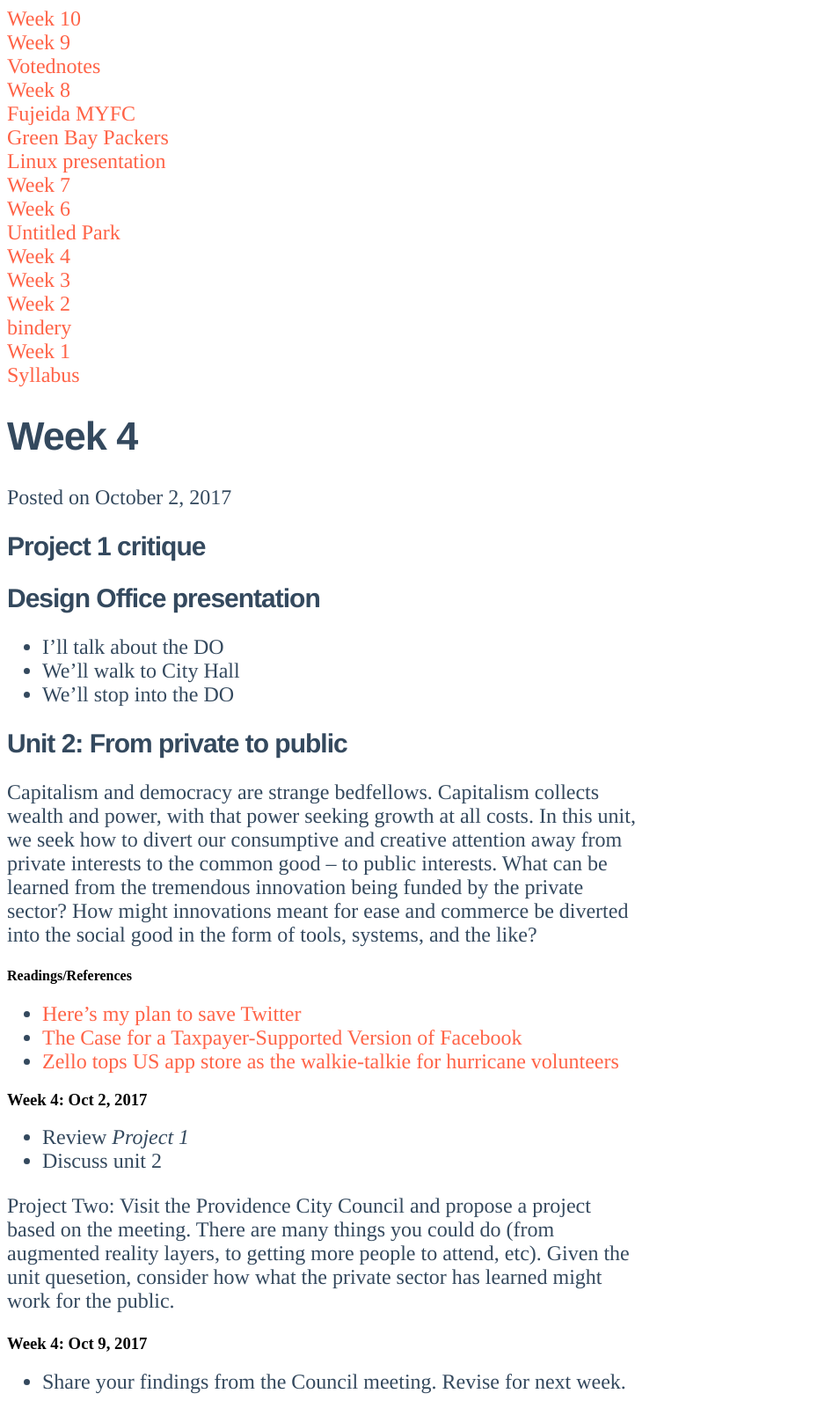
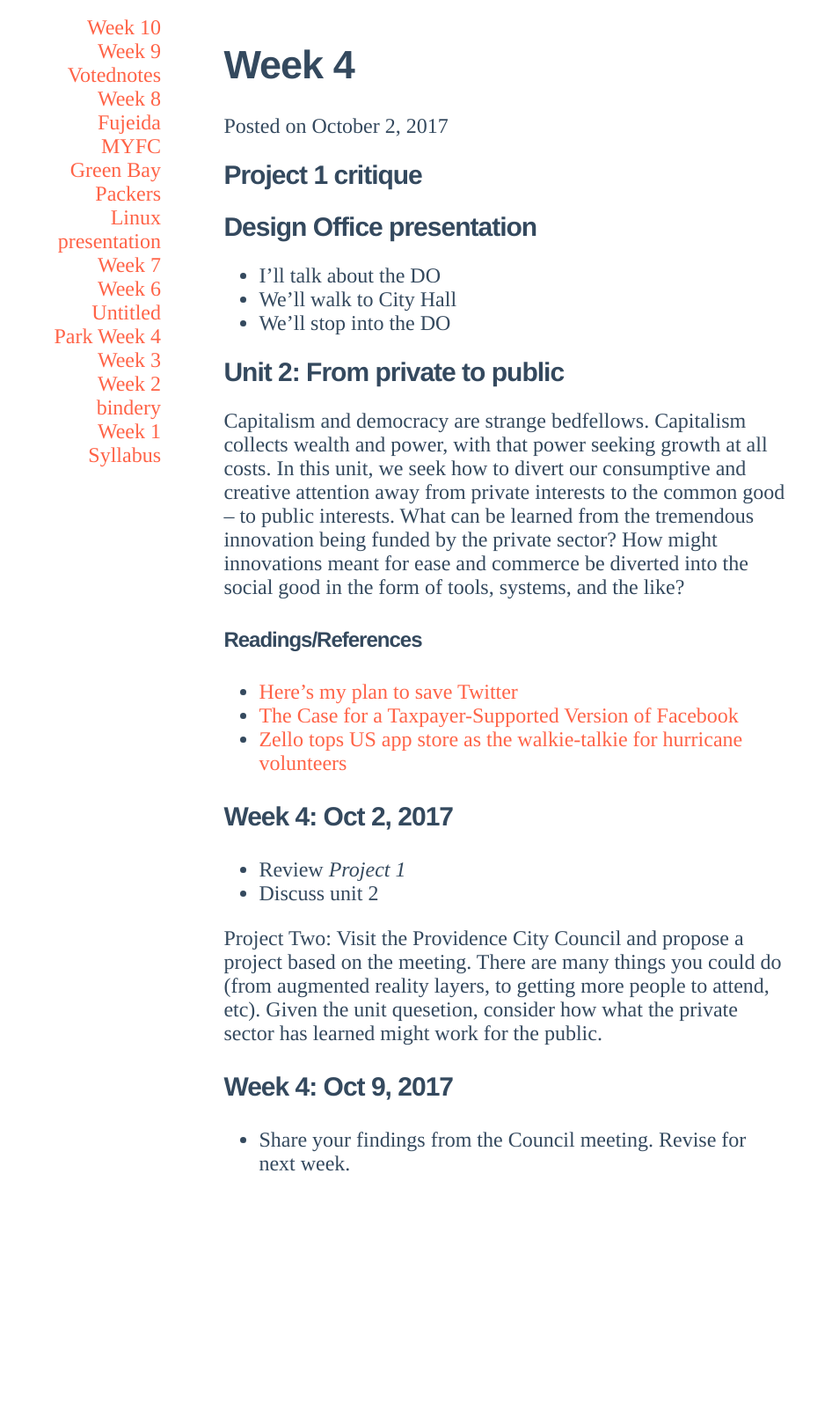
Before and after one commit to risd-gd/wd, a Jekyll site: the page built from _posts/2017-10-02-week4.md, in a window 1280 px wide. Shown: the whole page at 88% size, without its empty margins (0-946 px from the left). Built offline with Jekyll 4.4.1, drawn with Linux system fonts in a browser that asks for light colours; after the commit the page ends 1382 px from its top, so only the background shows below that.

Commit message:
website update

```diff
--- a/_layouts/default.html
+++ b/_layouts/default.html
@@ -4,22 +4,23 @@
       <link href="/sitecss/style.css" type="text/css" rel="stylesheet">
   </head>
   <body class="permalink">
-
+    <div class="side">
+      <div class="menutext">
     {% for post in site.posts %}
-    <div class="side">
-
           <a class="post-link" href="{{ post.url | prepend: site.github.url }}">
          {{ post.title }}
         </a>
         {% endfor %}
-    </div>
+      </div>
+   </div>
+   <div class="side2">
+              <h1>{{ page.title }}</h1>
 
-              <h1>{{ page.title }}</h1>
           <p class="label">Posted  on
             <time datetime="page.date">{{ page.date | date: "%B %-d, %Y" }}</time></p>
-
         <article>
           {{ content }}
         </article>
+   </div>
   </body>
 </html>
--- a/sitecss/style.css
+++ b/sitecss/style.css
@@ -1,5 +1,32 @@
+.side {
+	float: left;
+	height: 100%;
+	width: 10%;
+	padding-left: 50px;
+	padding-right: 30px;
+	padding-bottom: 30px;
+	margin-right: 10px;
+}
 
+.side2 {
+	float: left;
+	height: 100%;
+	width: 60%;
+	margin-top: 10px;
+	padding-left: 30px;
+	padding-right: 30px;
+	padding-bottom: 30px;
+	max-width: 80ch;
+}
 
+.menutext {
+
+	float: left;
+	display: inline-block;
+	text-align: right;
+	width: 125px;
+	padding-top: 10px;
+}
 
 h1 {
 	font-family: Helvetica, sans-serif;
@@ -9,9 +36,17 @@ h1 {
 	color: #34495E;
 }
 
-h2 {
+h2, h3 {
 	font-family: Helvetica, sans-serif;
 	font-size: 30px;
+	max-width: 60ch;
+	letter-spacing: -1px;
+	color: #34495E;
+}
+
+h4 {
+	font-family: Helvetica, sans-serif;
+	font-size: 24px;
 	max-width: 60ch;
 	letter-spacing: -1px;
 	color: #34495E;
```
Also changed, not shown: 15 other files.
